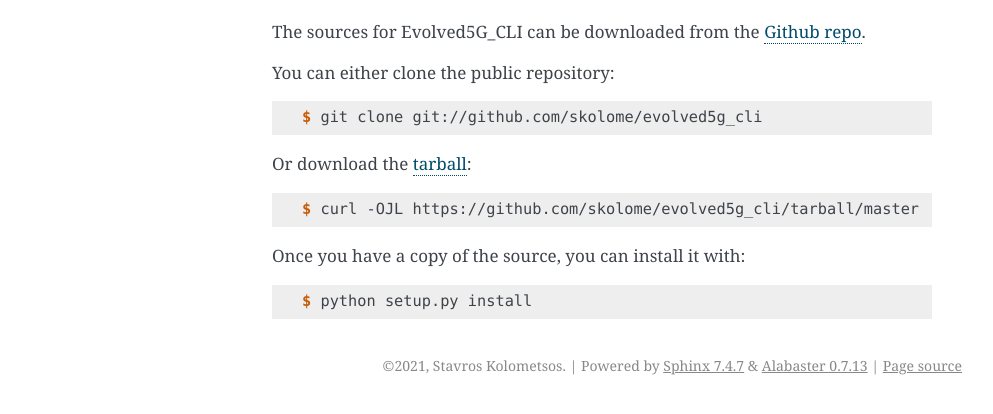
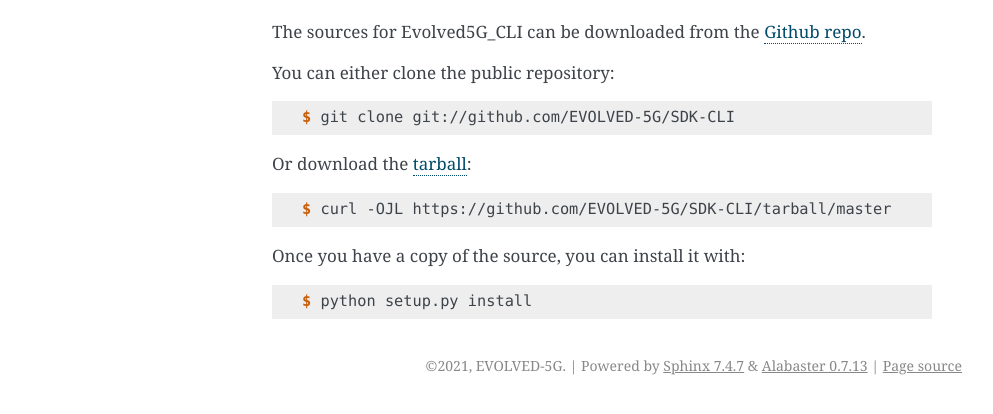
Before and after one commit to EVOLVED-5G/SDK-CLI, a Sphinx documentation site: the page built from docs/installation.rst, in a window 1280 px wide. Shown: the part 448-862 px from the top of the page, without its empty margins (148-1141 px from the left). Built offline with Sphinx 7.4.7, drawn with Linux system fonts in a browser that asks for light colours; pages that are not in the unit, such as notebooks, are missing from menus.

Commit message:
fixed mentions to evolved5g

```diff
--- a/docs/conf.py
+++ b/docs/conf.py
@@ -46,9 +46,9 @@
 master_doc = 'index'
 
 # General information about the project.
-project = 'Evolved5G_CLI'
-copyright = "2021, Stavros Kolometsos"
-author = "Stavros Kolometsos"
+project = 'Evolved5G_SDK-CLI'
+copyright = "2021, EVOLVED-5G"
+author = "EVOLVED-5G"
 
 # The version info for the project you're documenting, acts as replacement
 # for |version| and |release|, also used in various other places throughout
@@ -129,7 +129,7 @@
 latex_documents = [
     (master_doc, 'evolved5g.tex',
      'Evolved5G_CLI Documentation',
-     'Stavros Kolometsos', 'manual'),
+     'EVOLVED-5G', 'manual'),
 ]
 
 
--- a/docs/installation.rst
+++ b/docs/installation.rst
@@ -30,13 +30,13 @@
 
 .. code-block:: console
 
-    $ git clone git://github.com/skolome/evolved5g_cli
+    $ git clone git://github.com/EVOLVED-5G/SDK-CLI
 
 Or download the `tarball`_:
 
 .. code-block:: console
 
-    $ curl -OJL https://github.com/skolome/evolved5g_cli/tarball/master
+    $ curl -OJL https://github.com/EVOLVED-5G/SDK-CLI/tarball/master
 
 Once you have a copy of the source, you can install it with:
 
@@ -45,5 +45,5 @@
     $ python setup.py install
 
 
-.. _Github repo: https://github.com/skolome/evolved5g_cli
-.. _tarball: https://github.com/skolome/evolved5g_cli/tarball/master
+.. _Github repo: https://github.com/EVOLVED-5G/SDK-CLI
+.. _tarball: https://github.com/EVOLVED-5G/SDK-CLI/tarball/master
--- a/docs/usage.rst
+++ b/docs/usage.rst
@@ -23,9 +23,3 @@
 .. code-block:: console
 
     $ evolved5g generate --help
-
-For example run the following command, to have the repoName as "firstNetApp" and all other values as the default ones:
-
-.. code-block:: console
-
-    $ evolved5g generate --no-input -r firstNetApp
```
